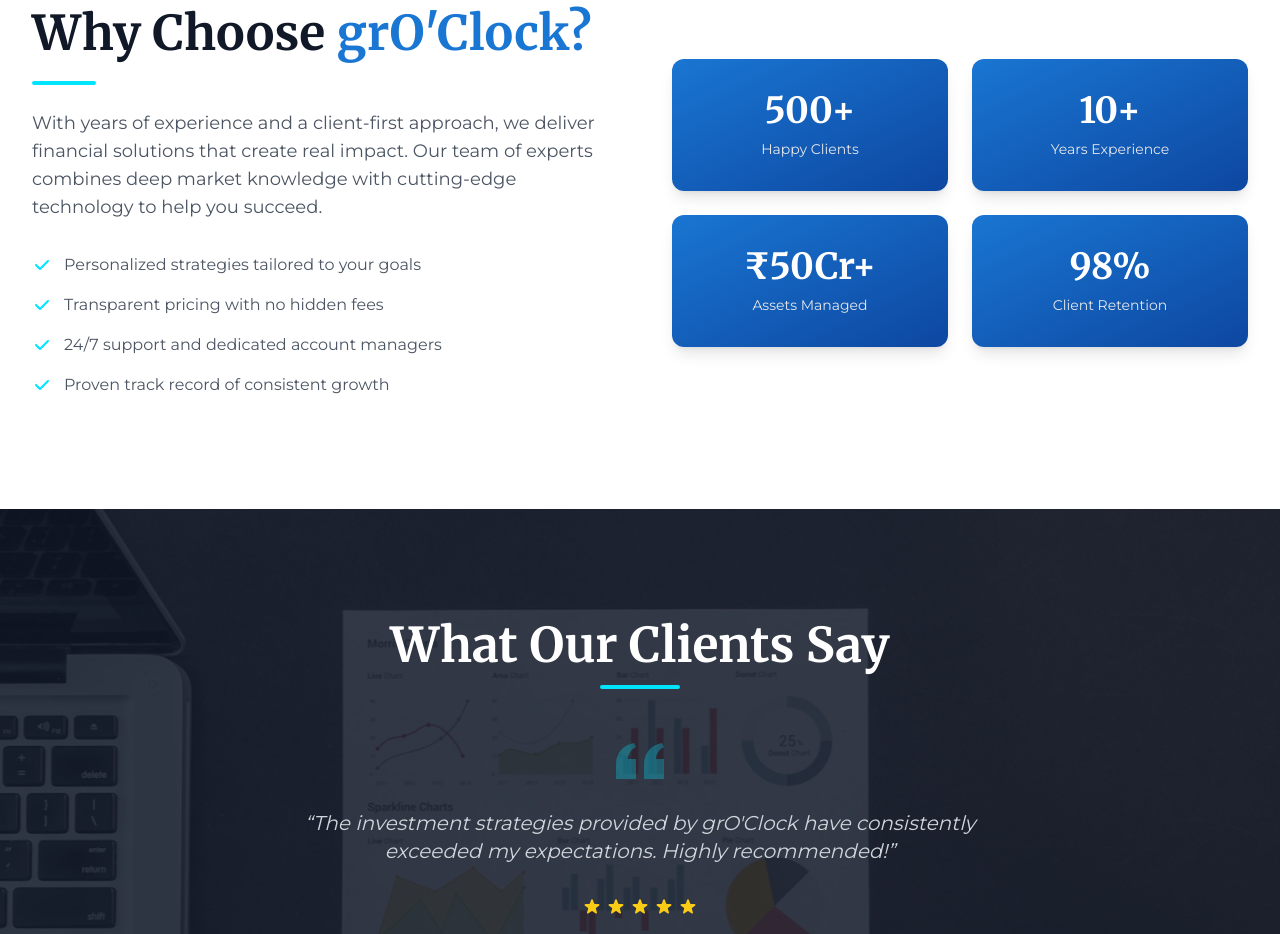
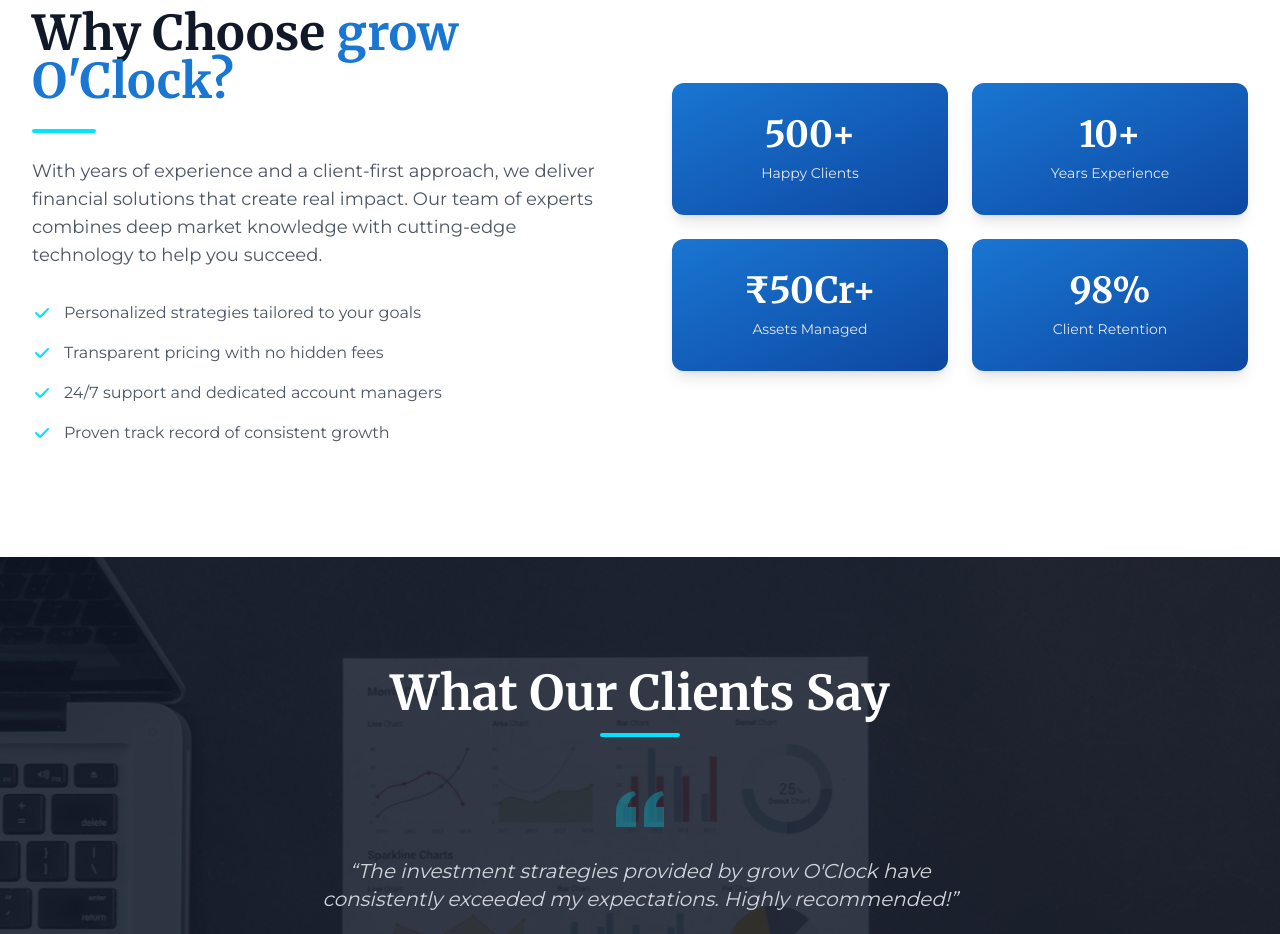
Before and after one commit to swaruplamsal/growO-clock-website, a Next.js app in the folder frontend/: page / in a window 1280 px wide. Shown: the part 1848-2782 px from the top of the page. Built offline with nearby package versions, Linux system fonts and the light colour scheme.

Commit message:
Update names in web-pages from grO'clock to grow O'clock

```diff
--- a/frontend/app/about/AboutContent.jsx
+++ b/frontend/app/about/AboutContent.jsx
@@ -34,7 +34,7 @@ function AnimatedSection({ children, id, className = "" }) {
 
 const team = [
   {
-    name: "Swarup Lamsal",
+    name: "Milan Luitel",
     role: "CEO & Founder",
     bio: "Visionary leader with 15+ years in financial services, driving innovation and client-centric solutions.",
   },
--- a/frontend/app/about/page.js
+++ b/frontend/app/about/page.js
@@ -6,7 +6,7 @@ import AboutContent from "./AboutContent";
 export const metadata = {
   title: "About Us - grO'Clock",
   description:
-    "Learn about grO'Clock, our mission, vision, team, and board of directors. We provide smart financial solutions for a secure future.",
+    "Learn about gro O'Clock, our mission, vision, team, and board of directors. We provide smart financial solutions for a secure future.",
 };
 
 export default function AboutPage() {
--- a/frontend/components/CTA.jsx
+++ b/frontend/components/CTA.jsx
@@ -22,7 +22,7 @@ export default function CTA() {
           Ready to Grow Your <span className="text-primary">Wealth?</span>
         </h2>
         <p className="font-montserrat text-gray-600 text-base md:text-lg mb-10 max-w-2xl mx-auto">
-          Join hundreds of satisfied clients who trust grO&apos;Clock with their
+          Join hundreds of satisfied clients who trust grow O&apos;Clock with their
           financial future. Get started today with a free consultation.
         </p>
 
--- a/frontend/components/Testimonials.jsx
+++ b/frontend/components/Testimonials.jsx
@@ -5,19 +5,19 @@ const testimonials = [
   {
     name: "Rahul Sharma",
     role: "Business Owner",
-    text: "grO'Clock transformed how I manage my business finances. Their team is incredibly knowledgeable and always available.",
+    text: "grow O'Clock transformed how I manage my business finances. Their team is incredibly knowledgeable and always available.",
     rating: 5,
   },
   {
     name: "Priya Patel",
     role: "Investor",
-    text: "The investment strategies provided by grO'Clock have consistently exceeded my expectations. Highly recommended!",
+    text: "The investment strategies provided by grow O'Clock have consistently exceeded my expectations. Highly recommended!",
     rating: 5,
   },
   {
     name: "Amit Verma",
     role: "Startup Founder",
-    text: "From tax planning to growth strategy, grO'Clock has been an invaluable partner in our startup journey.",
+    text: "From tax planning to growth strategy, grow O'Clock has been an invaluable partner in our startup journey.",
     rating: 4,
   },
 ];
--- a/frontend/components/WhyChooseUs.jsx
+++ b/frontend/components/WhyChooseUs.jsx
@@ -42,7 +42,8 @@ export default function WhyChooseUs() {
             }`}
           >
             <h2 className="font-merriweather text-3xl sm:text-4xl md:text-5xl font-bold text-gray-900 mb-6 leading-tight">
-              Why Choose <span className="text-primary">grO&apos;Clock?</span>
+              Why Choose{" "}
+              <span className="text-primary">grow O&apos;Clock?</span>
             </h2>
             <div className="w-16 h-1 bg-accent rounded-full mb-6"></div>
             <p className="font-montserrat text-gray-600 text-base md:text-lg leading-relaxed mb-8">
```
